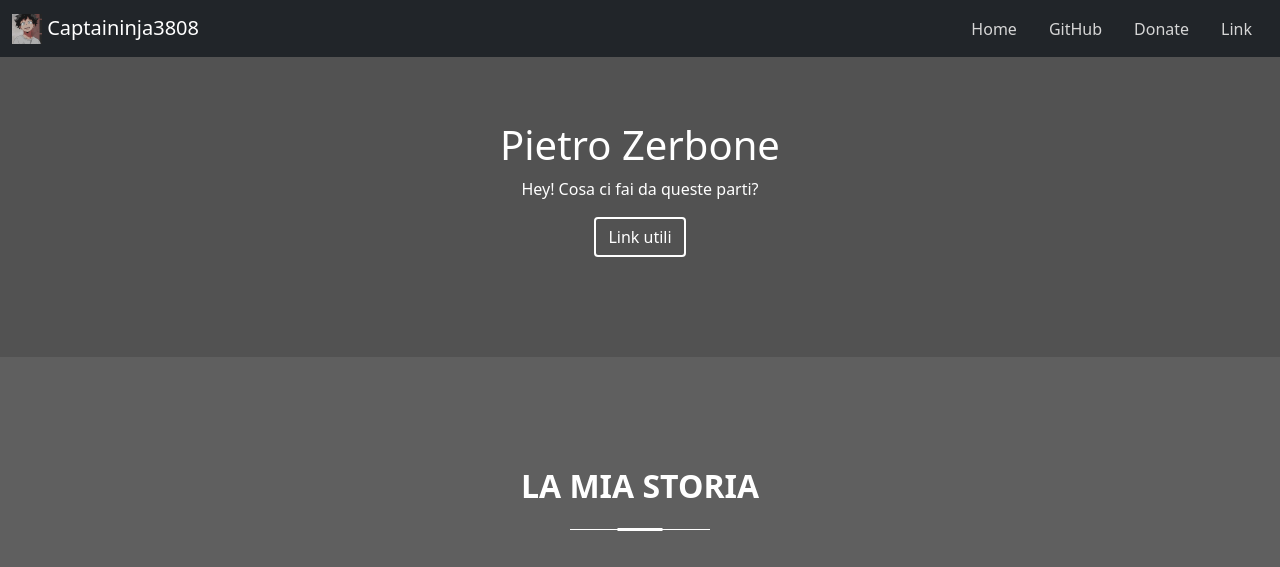
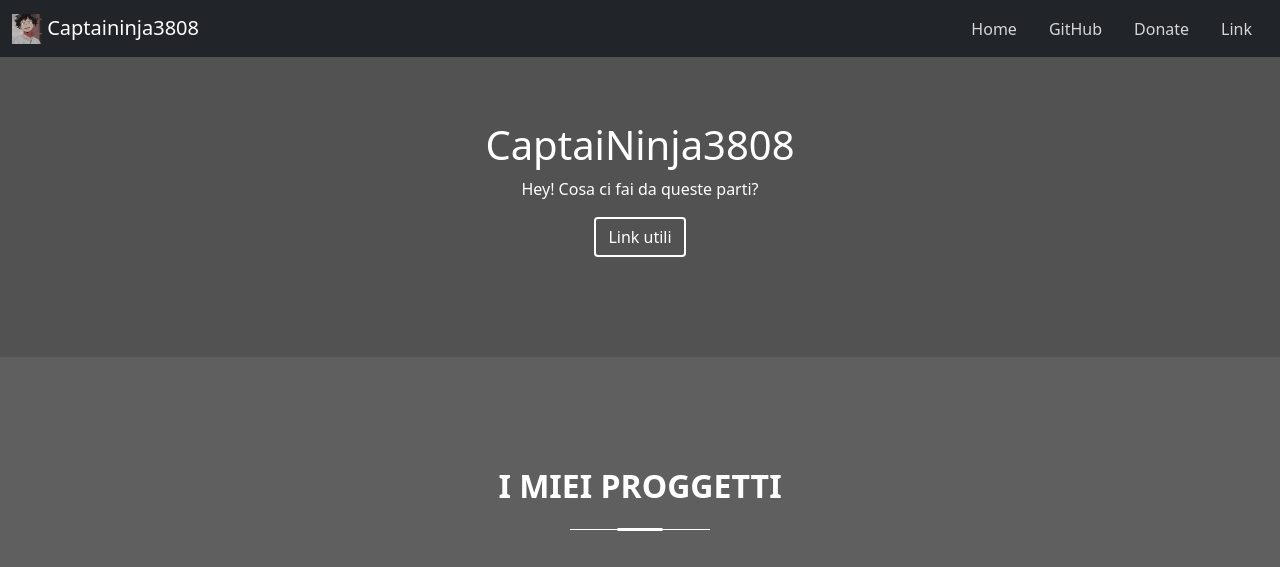
Before and after one commit to CaptaiNinja3808/captaiNinja.github.io, a plain HTML site: page index.html in a window 1280 px wide. Shown: the top 567 px of the page. Drawn offline with nearby package versions, Linux system fonts and the light colour scheme.

Commit message:
Update index.html

```diff
--- a/index.html
+++ b/index.html
@@ -640,7 +640,7 @@ background-color: #eeffcd;
 
   <div class="hero">
   <div id="hero" class="text-center">
-  <h1>Pietro Zerbone</h1>
+  <h1>CaptaiNinja3808</h1>
   <p>
     Hey! Cosa ci fai da queste parti?
   </p>
@@ -658,7 +658,7 @@ background-color: #eeffcd;
   <div class="row justify-content-center text-center">
   <div class="col-md-10 col-lg-8">
   <div class="header-section">
-  <h2 class="title">La <span>mia</span> storia</h2>
+  <h2 class="title">I <span>miei</span> proggetti</h2>
   <p class="description">
       </p><div>Pronti a vedere il trailer migliore che esista?!<br>Codici, Plugin, Battute, il meglio del meglio.
       </div>
```
